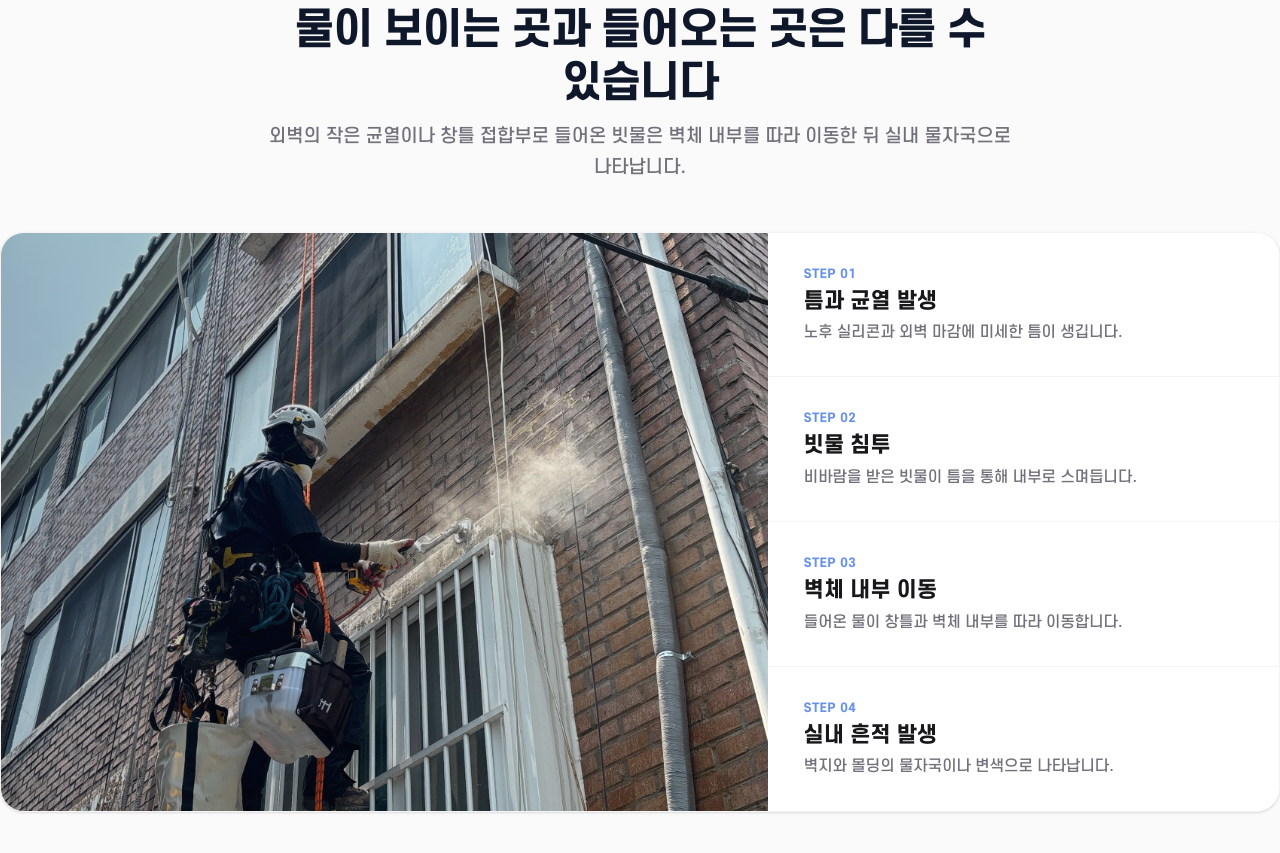
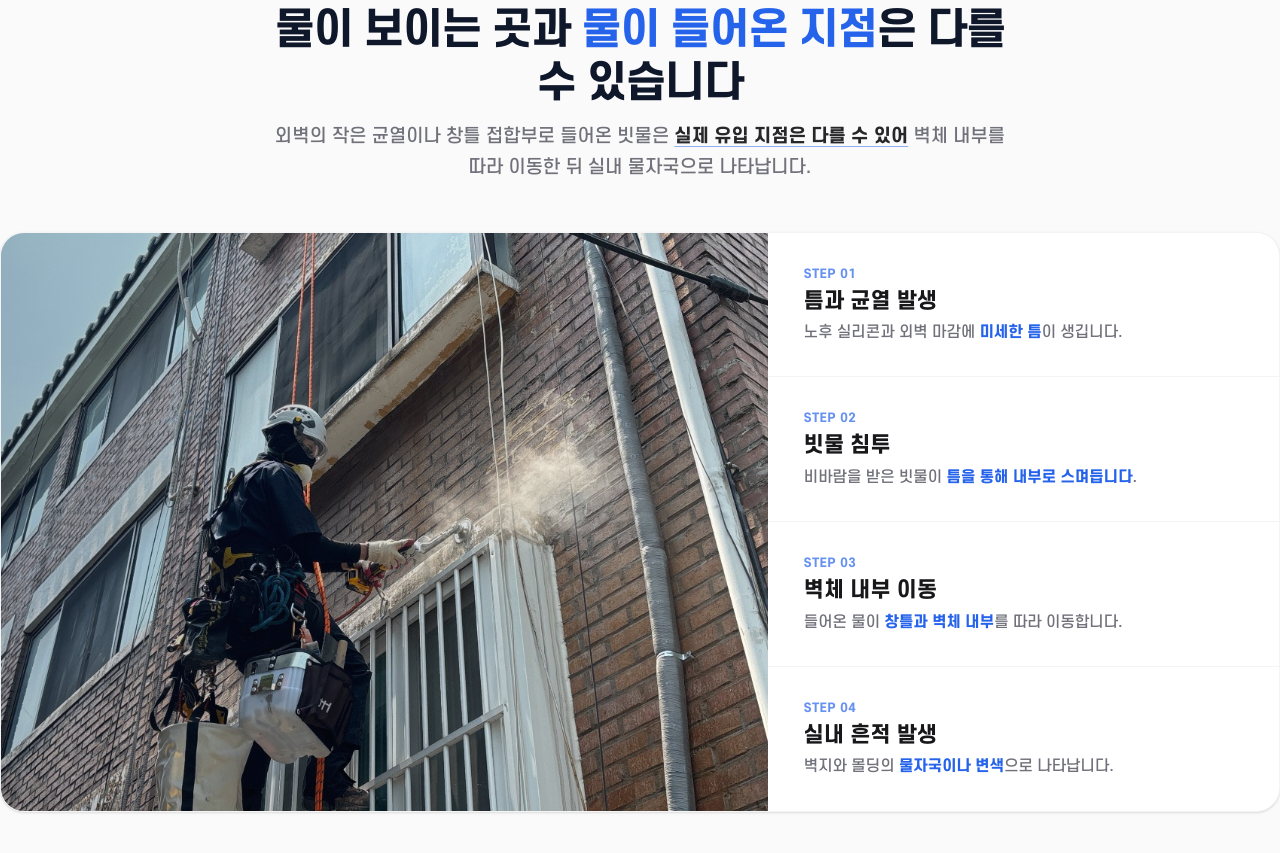
Before and after one commit to wogus5695-ctrl/Chungnam-rope-04, a Next.js app: page / in a window 1280 px wide. Shown: the part 1800-2653 px from the top of the page. Built offline with nearby package versions, Linux system fonts and the light colour scheme.

Commit message:
style: colorize target keywords and render HTML descriptions in LeakPath components

```diff
--- a/src/components/LeakPath.tsx
+++ b/src/components/LeakPath.tsx
@@ -8,26 +8,43 @@ interface LeakPathProps {
 }
 
 export default function LeakPath({ pathList, dynamicRegionName, dynamicServiceName }: LeakPathProps) {
+  // desc 문자열에 직접 <span> 혹은 HTML 태그가 가미된 구조로 선언
   const defaultPaths = [
     {
       step: "01",
       name: "틈과 균열 발생",
-      desc: "노후 실리콘과 외벽 마감에 미세한 틈이 생깁니다."
+      desc: (
+        <>
+          노후 실리콘과 외벽 마감에 <span className="text-brand-accent font-bold">미세한 틈</span>이 생깁니다.
+        </>
+      )
     },
     {
       step: "02",
       name: "빗물 침투",
-      desc: "비바람을 받은 빗물이 틈을 통해 내부로 스며듭니다."
+      desc: (
+        <>
+          비바람을 받은 빗물이 <span className="text-brand-accent font-bold">틈을 통해 내부로 스며듭니다</span>.
+        </>
+      )
     },
     {
       step: "03",
       name: "벽체 내부 이동",
-      desc: "들어온 물이 창틀과 벽체 내부를 따라 이동합니다."
+      desc: (
+        <>
+          들어온 물이 <span className="text-brand-accent font-bold">창틀과 벽체 내부</span>를 따라 이동합니다.
+        </>
+      )
     },
     {
       step: "04",
       name: "실내 흔적 발생",
-      desc: "벽지와 몰딩의 물자국이나 변색으로 나타납니다."
+      desc: (
+        <>
+          벽지와 몰딩의 <span className="text-brand-accent font-bold">물자국이나 변색</span>으로 나타납니다.
+        </>
+      )
     }
   ];
 
@@ -79,20 +96,35 @@ export default function LeakPath({ pathList, dynamicRegionName, dynamicServiceNa
             }
           </h2>
           <p className="text-[28px] sm:text-3xl lg:text-[42px] font-black text-brand-primary tracking-tight lg:tracking-[-0.03em] leading-[1.3] lg:leading-[1.25] keep-all break-keep">
-            {hasDynamicList
-              ? (isCockingGroup
-                  ? `${dynamicRegionName} ${dynamicServiceName}, 노후와 들뜸이 시작된 부위부터 확인합니다`
-                  : `${dynamicRegionName} ${dynamicServiceName}, 물이 들어온 지점부터 확인합니다`)
-              : "물이 보이는 곳과 들어오는 곳은 다를 수 있습니다"
-            }
+            {hasDynamicList ? (
+              isCockingGroup ? (
+                <>
+                  {dynamicRegionName} {dynamicServiceName}, 노후와 들뜸이 시작된 부위부터 확인합니다
+                </>
+              ) : (
+                <>
+                  {dynamicRegionName} {dynamicServiceName}, <span className="text-brand-accent">물이 들어온 지점</span>부터 확인합니다
+                </>
+              )
+            ) : (
+              <>
+                물이 보이는 곳과 <span className="text-brand-accent">물이 들어온 지점</span>은 다를 수 있습니다
+              </>
+            )}
           </p>
           <p className="text-zinc-500 mt-3 text-[15px] sm:text-base lg:text-[18px] leading-relaxed lg:leading-[1.7] keep-all break-keep max-w-[760px] lg:mx-auto">
             {hasDynamicList ? (
-              isCockingGroup
-                ? "실리콘의 갈라짐과 접합부 들뜸은 작은 틈을 만들고, 빗물이 침투할 수 있는 원인이 될 수 있습니다."
-                : "실내 물자국과 실제 유입 지점은 다를 수 있어 외벽 균열, 창틀 접합부와 실리콘 상태를 함께 확인해야 합니다."
+              isCockingGroup ? (
+                "실리콘의 갈라짐과 접합부 들뜸은 작은 틈을 만들고, 빗물이 침투할 수 있는 원인이 될 수 있습니다."
+              ) : (
+                <>
+                  <span className="underline decoration-brand-accent/50 underline-offset-4 font-bold text-zinc-800">실제 유입 지점은 다를 수 있어</span> 외벽 균열, 창틀 접합부와 실리콘 상태를 함께 확인해야 합니다.
+                </>
+              )
             ) : (
-              "외벽의 작은 균열이나 창틀 접합부로 들어온 빗물은 벽체 내부를 따라 이동한 뒤 실내 물자국으로 나타납니다."
+              <>
+                외벽의 작은 균열이나 창틀 접합부로 들어온 빗물은 <span className="underline decoration-brand-accent/50 underline-offset-4 font-bold text-zinc-800">실제 유입 지점은 다를 수 있어</span> 벽체 내부를 따라 이동한 뒤 실내 물자국으로 나타납니다.
+              </>
             )}
           </p>
         </div>
@@ -121,7 +153,7 @@ export default function LeakPath({ pathList, dynamicRegionName, dynamicServiceNa
                   <span className="text-xs font-bold text-brand-accent/70 tracking-wider">STEP {p.step}</span>
                 </div>
                 <h3 className="text-[19px] xl:text-[21px] font-[800] text-zinc-900 mb-1">{p.name}</h3>
-                <p className="text-[14px] xl:text-[15px] text-zinc-500 leading-normal">{p.desc}</p>
+                <div className="text-[14px] xl:text-[15px] text-zinc-500 leading-normal">{p.desc}</div>
               </div>
             ))}
           </div>
@@ -151,12 +183,11 @@ export default function LeakPath({ pathList, dynamicRegionName, dynamicServiceNa
               >
                 <span className="text-[12px] font-bold text-brand-accent/80 tracking-wider mb-0.5 sm:mb-1 block">STEP {p.step}</span>
                 <h3 className="text-[15px] sm:text-[16px] font-[800] text-zinc-900 mb-1 leading-tight line-clamp-1">{p.name}</h3>
-                <p className="text-[13px] text-zinc-500 leading-[1.5] line-clamp-2">{p.desc}</p>
+                <div className="text-[13px] text-zinc-500 leading-[1.5] line-clamp-2">{p.desc}</div>
               </div>
             ))}
           </div>
         </div>
-
       </div>
     </section>
   );
```
